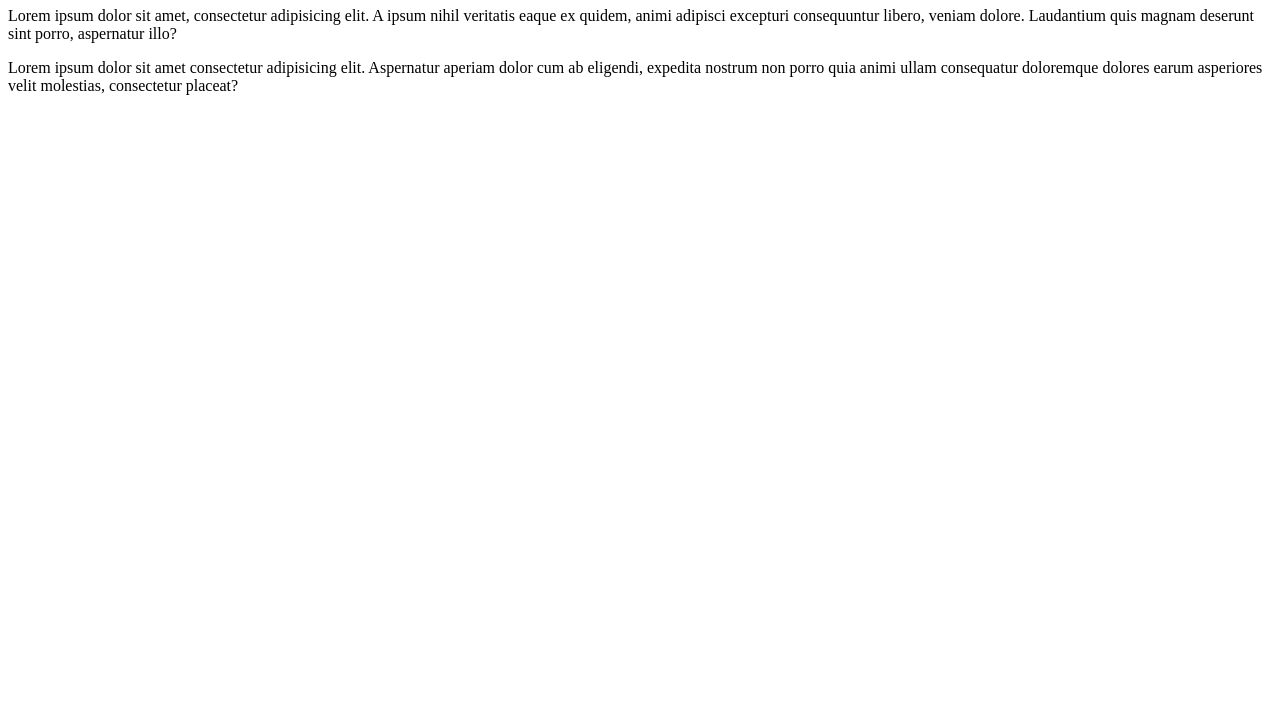
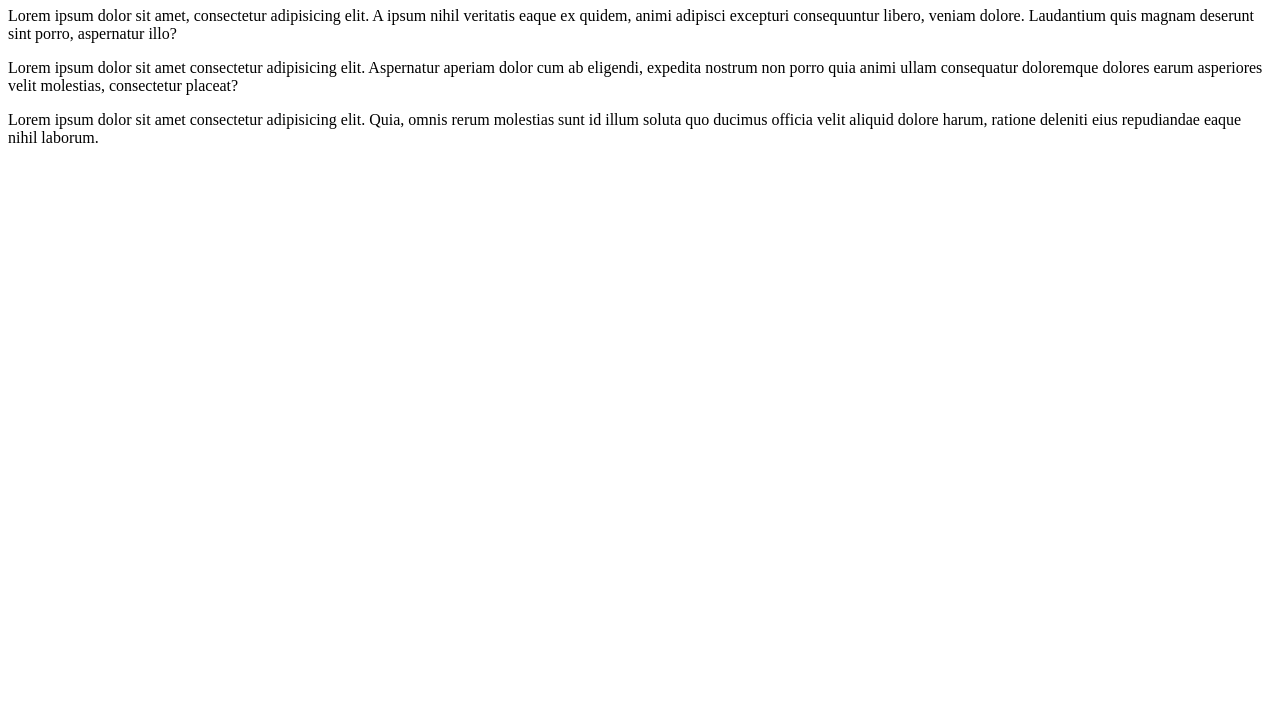
Before and after one commit to tarekulislam12345/tarek-boss, a plain HTML site: page index.html in a window 1280 px wide. Shown: the part 73-800 px from the top of the page. Drawn offline with Linux system fonts and the light colour scheme.

Commit message:
ki hobor

```diff
--- a/index.html
+++ b/index.html
@@ -11,5 +11,7 @@
     <h1>tarek ki hobor???</h1>
 <p>Lorem ipsum dolor sit amet, consectetur adipisicing elit. A ipsum nihil veritatis eaque ex quidem, animi adipisci excepturi consequuntur libero, veniam dolore. Laudantium quis magnam deserunt sint porro, aspernatur illo?</p>
 <p>Lorem ipsum dolor sit amet consectetur adipisicing elit. Aspernatur aperiam dolor cum ab eligendi, expedita nostrum non porro quia animi ullam consequatur doloremque dolores earum asperiores velit molestias, consectetur placeat?</p>
+<P>Lorem ipsum dolor sit amet consectetur adipisicing elit. Quia, omnis rerum molestias sunt id illum soluta quo ducimus officia velit aliquid dolore harum, ratione deleniti eius repudiandae eaque nihil laborum.</P>
+
 </body>
 </html>
```
